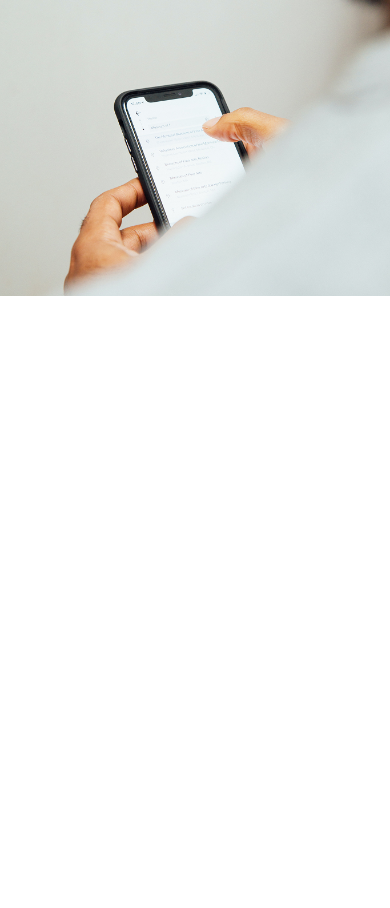
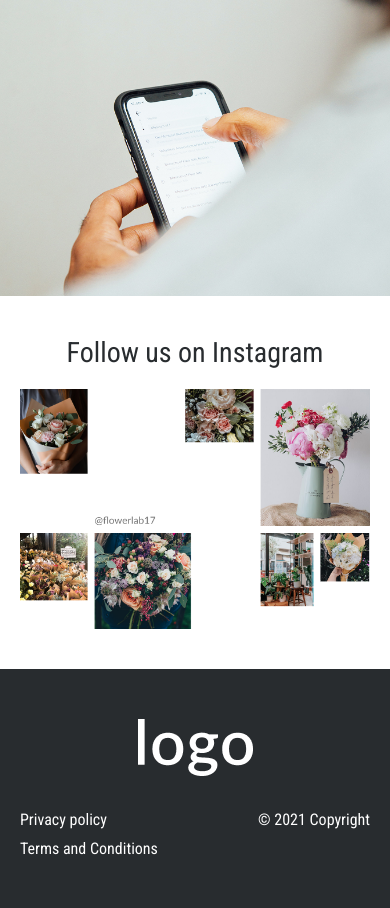
Before and after one commit to MrTiZel/flowers-store.com, a plain HTML site: page index.html in a window 390 px wide. Shown: the part 8164-9072 px from the top of the page. Before the commit the page ends 8460 px from the top, so only its background shows below. Drawn offline with Linux system fonts and the light colour scheme.

Commit message:
1.1.0
Сайт готов

```diff
--- a/css/footer.css
+++ b/css/footer.css
@@ -0,0 +1,35 @@
+.foot {
+    background: var(--main-color);
+    display: flex;
+    flex-direction: column;
+    justify-content: center;
+    gap: 50px;
+    padding: 70px 80px;
+}
+
+.foot__cont {
+    display: flex;
+    flex-direction: row;
+    flex-wrap: wrap;
+    justify-content: space-between;
+    gap: 10px;
+    color: white;
+}
+
+.foot__logo {
+    align-self: center;
+}
+
+@media (max-width: 1000px) {
+    .foot {
+        gap: 50px;
+        padding: 70px 20px;
+    }
+}
+
+@media (max-width: 600px) {
+    .foot {
+        gap: 30px;
+        padding: 50px 20px;
+    }
+}
--- a/css/with_you.css
+++ b/css/with_you.css
@@ -80,3 +80,43 @@
         padding: 50px 20px;
     }
 }
+
+.insta {
+    display: flex;
+    flex-direction: column;
+    justify-content: center;
+    align-items: center;
+    gap: 80px;
+    padding: 80px;
+}
+
+.insta__h2 {
+    font-size: 48px;
+    font-weight: 400;
+}
+
+.insta__img {
+    width: 100%;
+}
+
+@media (max-width:1000px) {
+    .insta {
+        padding: 80px 20px;
+        gap: 40px;
+    }
+
+    .insta__h2 {
+        font-size: 32px;
+    }
+}
+
+@media (max-width:500px) {
+    .insta {
+        padding: 40px 20px;
+        gap: 20px;
+    }
+
+    .insta__h2 {
+        font-size: 28px;
+    }
+}
--- a/index.html
+++ b/index.html
@@ -232,6 +232,18 @@
         </div>
         <img class="with-you__img" src="/img/phon.png" alt="Фотография телефона">
     </div>
+    <div class="insta">
+        <h2 class="insta__h2">Follow us on Instagram</h2>
+        <img class="insta__img" src="/img/Section16.png" alt="Калаж с фотографиями">
+    </div>
+    <footer class="foot">
+        <a class="foot__logo" href="#"><img src="/img/logo2.png" alt="Логотип"></a>
+        <div class="foot__cont">
+            <span class="foot__text">Privacy policy</span>
+            <span class="foot__text">© 2021 Copyright</span>
+            <span class="foot__text">Terms and Conditions</span>
+        </div>
+    </footer>
 </body>
 
 </html>
```
Also changed, not shown: img/Section16.png (added), img/logo2.png (added).
